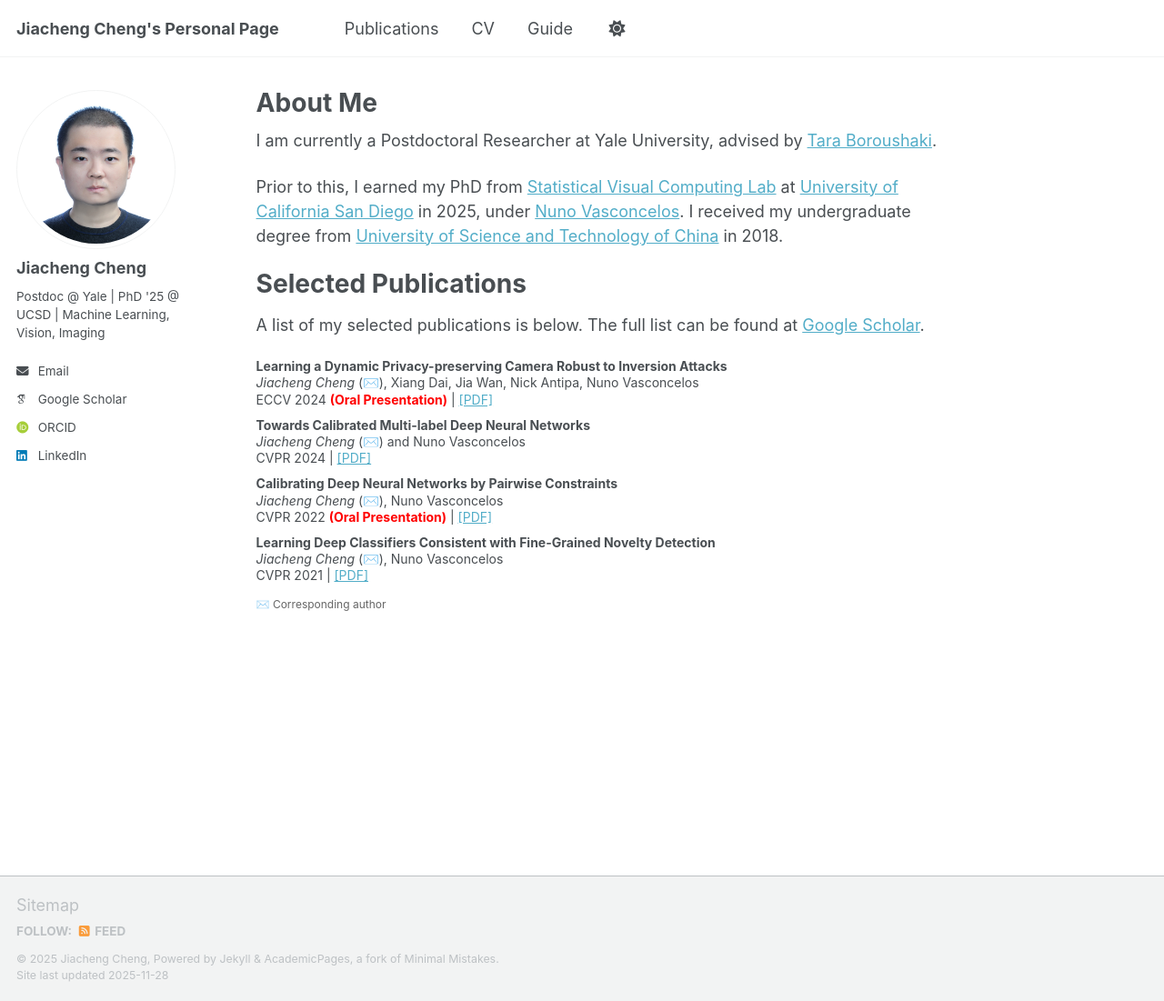
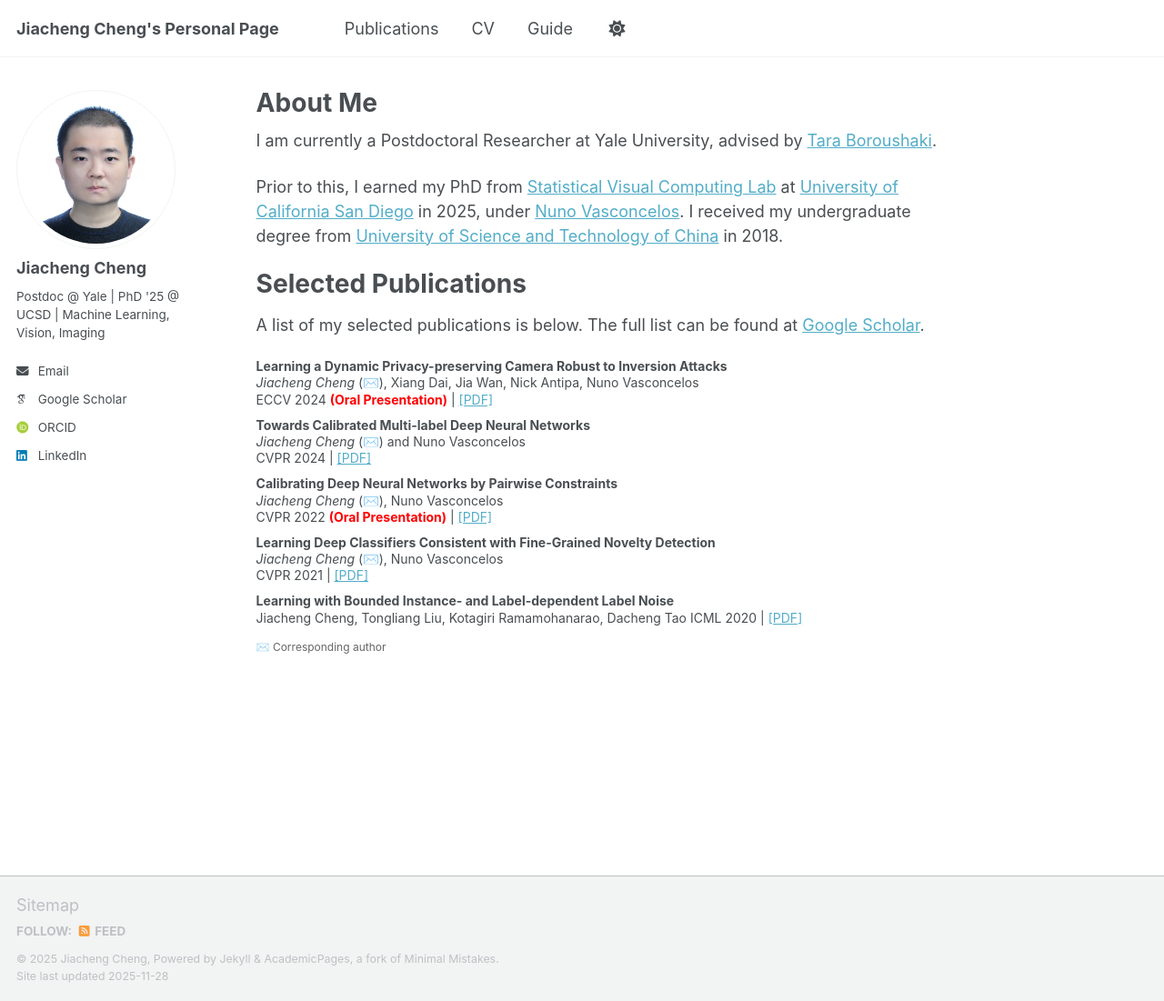
Before and after one commit to JiachengCheng96/JiachengCheng96.github.io, a Jekyll site: the page built from _pages/about.md, in a window 1280 px wide and 1101 px high. Shown: the whole window at 91% size. Built offline with Jekyll 4.4.1, drawn with Linux system fonts in a browser that asks for light colours; some web fonts are replaced; a script that is not in the unit is left out.

Commit message:
Update about.md

```diff
--- a/_pages/about.md
+++ b/_pages/about.md
@@ -44,6 +44,12 @@ A list of my selected publications is below. The full list can be found at [Goog
         CVPR 2021 | <a href="#">[PDF]</a>
     </div>
 
+    <div style="margin-bottom: 10px;">
+        <strong>Learning with Bounded Instance- and Label-dependent Label Noise</strong><br>
+        Jiacheng Cheng, Tongliang Liu, Kotagiri Ramamohanarao, Dacheng Tao
+        ICML 2020 | <a href="#">[PDF]</a>
+    </div>
+
     <div style="font-size: 12px; color: #666; margin-top: 15px;">
         ✉️ Corresponding author
     </div>
```
